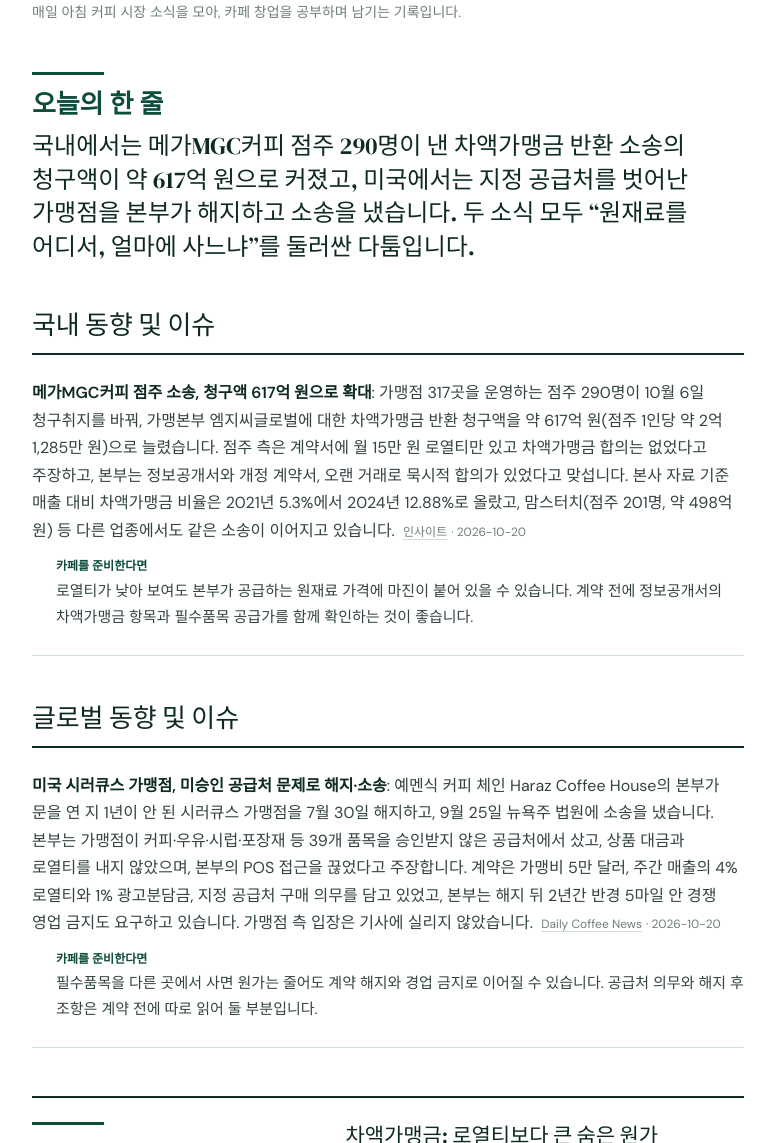
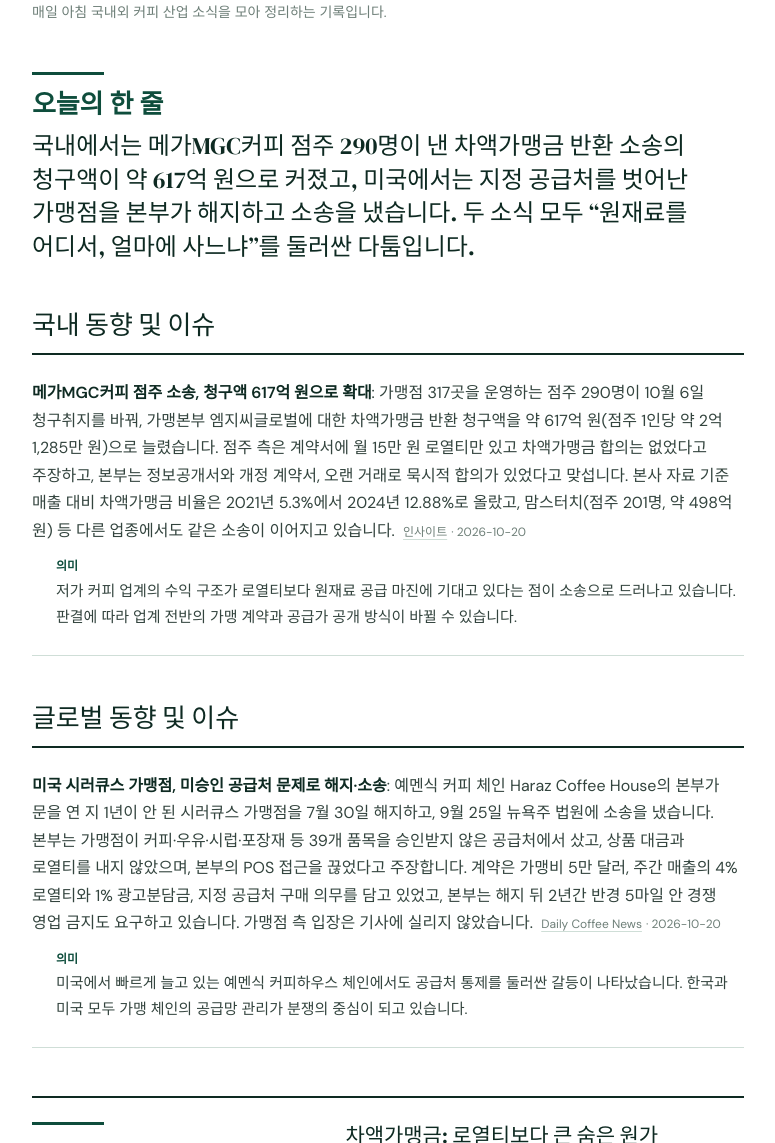
Before and after one commit to Jaydeniel/coffee-briefing-blog, a Jekyll site: the page built from _posts/2026-10-22-coffee-briefing.md, in a window 1280 px wide and 1400 px high, scrolled down 480 px. Shown: the part 257-1400 px from the top of the window, without its empty margins (252-1027 px from the left). Built offline with Jekyll 4.4.1, drawn with Linux system fonts in a browser that asks for light colours; some web fonts are replaced.

Commit message:
글 관점을 커피 산업 일반 독자로: 팁 줄 '의미:'로, 견본 글 소개·의미 문장 수정
Co-Authored-By: Claude Opus 5.5 <noreply@anthropic.com>

```diff
--- a/_posts/2026-10-22-coffee-briefing.md
+++ b/_posts/2026-10-22-coffee-briefing.md
@@ -9,18 +9,18 @@ field: "창업·운영"
 stage: "저가 프랜차이즈"
 ---
 
-> 매일 아침 커피 시장 소식을 모아, 카페 창업을 공부하며 남기는 기록입니다.
+> 매일 아침 국내외 커피 산업 소식을 모아 정리하는 기록입니다.
 
 ## 오늘의 한 줄
 - 국내에서는 메가MGC커피 점주 290명이 낸 차액가맹금 반환 소송의 청구액이 약 617억 원으로 커졌고, 미국에서는 지정 공급처를 벗어난 가맹점을 본부가 해지하고 소송을 냈습니다. 두 소식 모두 "원재료를 어디서, 얼마에 사느냐"를 둘러싼 다툼입니다.
 
 ## 국내 동향 및 이슈
 - **메가MGC커피 점주 소송, 청구액 617억 원으로 확대**: 가맹점 317곳을 운영하는 점주 290명이 10월 6일 청구취지를 바꿔, 가맹본부 엠지씨글로벌에 대한 차액가맹금 반환 청구액을 약 617억 원(점주 1인당 약 2억 1,285만 원)으로 늘렸습니다. 점주 측은 계약서에 월 15만 원 로열티만 있고 차액가맹금 합의는 없었다고 주장하고, 본부는 정보공개서와 개정 계약서, 오랜 거래로 묵시적 합의가 있었다고 맞섭니다. 본사 자료 기준 매출 대비 차액가맹금 비율은 2021년 5.3%에서 2024년 12.88%로 올랐고, 맘스터치(점주 201명, 약 498억 원) 등 다른 업종에서도 같은 소송이 이어지고 있습니다. — [인사이트](https://insight.co.kr/news/578492) · 2026-10-20
-  - 카페를 준비한다면: 로열티가 낮아 보여도 본부가 공급하는 원재료 가격에 마진이 붙어 있을 수 있습니다. 계약 전에 정보공개서의 차액가맹금 항목과 필수품목 공급가를 함께 확인하는 것이 좋습니다.
+  - 의미: 저가 커피 업계의 수익 구조가 로열티보다 원재료 공급 마진에 기대고 있다는 점이 소송으로 드러나고 있습니다. 판결에 따라 업계 전반의 가맹 계약과 공급가 공개 방식이 바뀔 수 있습니다.
 
 ## 글로벌 동향 및 이슈
 - **미국 시러큐스 가맹점, 미승인 공급처 문제로 해지·소송**: 예멘식 커피 체인 Haraz Coffee House의 본부가 문을 연 지 1년이 안 된 시러큐스 가맹점을 7월 30일 해지하고, 9월 25일 뉴욕주 법원에 소송을 냈습니다. 본부는 가맹점이 커피·우유·시럽·포장재 등 39개 품목을 승인받지 않은 공급처에서 샀고, 상품 대금과 로열티를 내지 않았으며, 본부의 POS 접근을 끊었다고 주장합니다. 계약은 가맹비 5만 달러, 주간 매출의 4% 로열티와 1% 광고분담금, 지정 공급처 구매 의무를 담고 있었고, 본부는 해지 뒤 2년간 반경 5마일 안 경쟁 영업 금지도 요구하고 있습니다. 가맹점 측 입장은 기사에 실리지 않았습니다. — [Daily Coffee News](https://dailycoffeenews.com/2026/10/20/syracuse-haraz-coffee-house-closes-as-franchise-dispute-heads-to-court/) · 2026-10-20
-  - 카페를 준비한다면: 필수품목을 다른 곳에서 사면 원가는 줄어도 계약 해지와 경업 금지로 이어질 수 있습니다. 공급처 의무와 해지 후 조항은 계약 전에 따로 읽어 둘 부분입니다.
+  - 의미: 미국에서 빠르게 늘고 있는 예멘식 커피하우스 체인에서도 공급처 통제를 둘러싼 갈등이 나타났습니다. 한국과 미국 모두 가맹 체인의 공급망 관리가 분쟁의 중심이 되고 있습니다.
 
 ## 커피 컬럼
 ### 차액가맹금: 로열티보다 큰 숨은 원가
--- a/_sass/espresso/_post-sections.scss
+++ b/_sass/espresso/_post-sections.scss
@@ -16,7 +16,7 @@
 .sec-news > ul { list-style: none; padding: 0; margin-top: 0; }
 .sec-news > ul > li { padding: var(--space-6) 0; border-bottom: var(--rule-hairline); margin: 0; }
 .sec-news > ul > li + li { margin-top: 0; }
-// "카페를 준비한다면": 상자·색면 없이 들여쓴 한 단락, 이름표는 evergreen 600
+// 소식 아래 "의미:" 줄: 상자·색면 없이 들여쓴 한 단락, 이름표는 evergreen 600
 .sec-news li > ul { list-style: none; padding: 0 0 0 var(--space-6); margin-top: var(--space-3); }
 .sec-news li > ul > li { color: var(--text); font-size: 15px; }
 .tip-label { display: block; font-size: var(--fs-note); font-weight: 600; color: var(--evergreen); margin-bottom: 2px; }
--- a/assets/js/post.js
+++ b/assets/js/post.js
@@ -34,7 +34,7 @@
     }
   });
 
-  // 2) "카페를 준비한다면:" 팁 이름표
+  // 2) 하위 줄 "의미:" 같은 이름표(콜론 앞 글자, 이전 글은 "카페를 준비한다면:")
   body.querySelectorAll('.sec-news li > ul > li').forEach(function (li) {
     var first = li.firstChild;
     if (!first || first.nodeType !== 3) return;
```
